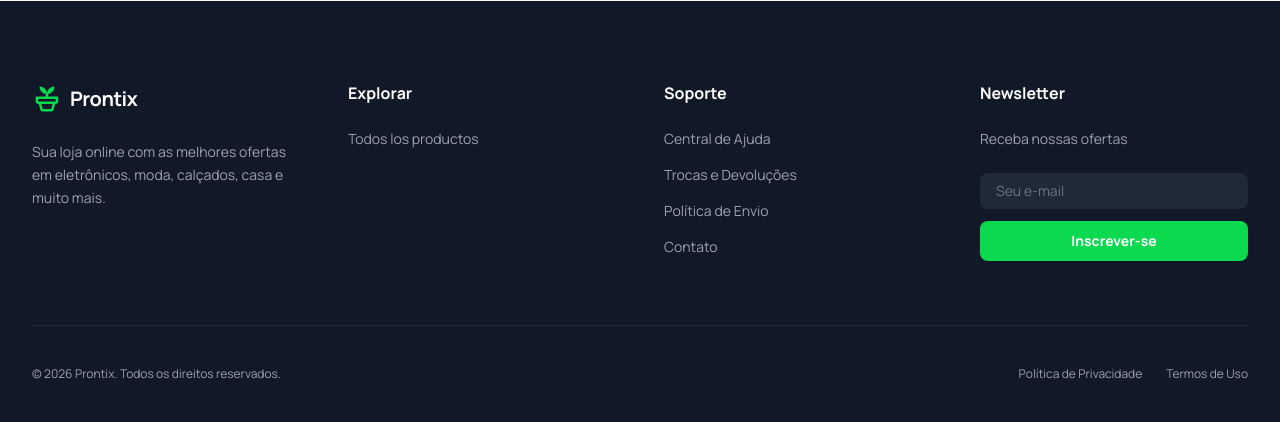
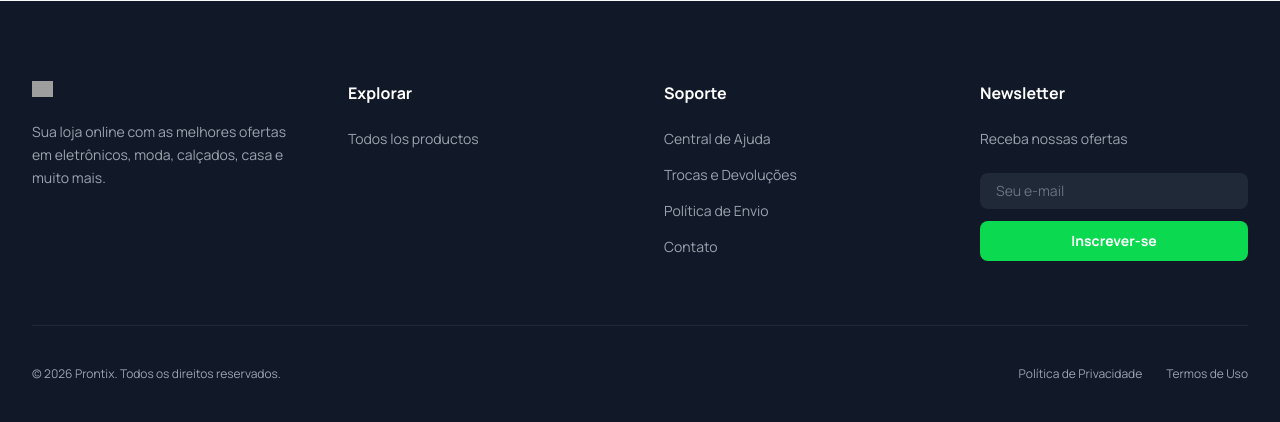
Before and after one commit to KeinnerMaster/Prontix-django, a Django app: page / in a window 1280 px wide. Shown: the part 2188-2610 px from the top of the page. Run offline with Django 5.2, Linux system fonts and the light colour scheme; data that the repository does not hold is empty; some libraries are stand-ins or nearby versions; grey boxes are pictures that could not be loaded.

Commit message:
Change title and logo in index.html
Updated the title and logo in the index.html file.

```diff
--- a/tienda/templates/tienda/index.html
+++ b/tienda/templates/tienda/index.html
@@ -3,7 +3,7 @@
 <head>
     <meta charset="UTF-8">
     <meta name="viewport" content="width=device-width, initial-scale=1.0">
-    <title>Prontix - Loja Online</title>
+    <title>Prontix - Sua Loja Online</title>
     <script src="https://cdn.tailwindcss.com"></script>
     <link href="https://fonts.googleapis.com/css2?family=Manrope:wght@300;400;500;600;700;800&display=swap" rel="stylesheet">
     <link rel="stylesheet" href="https://fonts.googleapis.com/css2?family=Material+Symbols+Outlined:opsz,wght,FILL,GRAD@20..48,100..700,0..1,0..1" />
@@ -251,8 +251,7 @@ em eletrônicos, moda, casa, calçados e muito mais.
                 <div class="flex flex-col gap-6">
                     <div class="flex items-center gap-2 text-white">
                         <a href="{% url 'index' %}" class="flex items-center gap-2">
-                            <span class="material-symbols-outlined text-3xl text-primary">potted_plant</span>
-                            <span class="text-xl font-bold tracking-tight">Prontix</span>
+                            <img src="https://res.cloudinary.com/nck1eugv/image/upload/e_trim/v1783978936/ChatGPT_Image_13_jul_2026_18_41_21_d5078b.png" alt="Prontix" class="h-4">
                         </a>
                     </div>
                     <p class="text-sm leading-relaxed">
```
